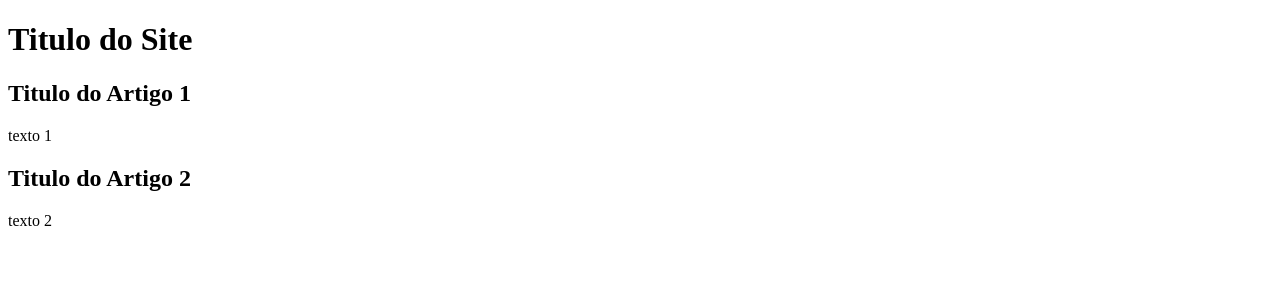
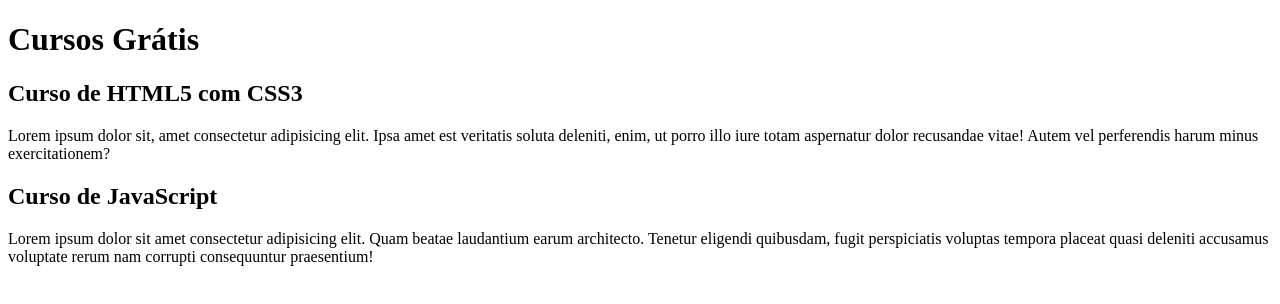
Before and after one commit to KayanOkagawa/projeto-site-github-cursoemvideo, a plain HTML site: page index.html in a window 1280 px wide. Drawn offline with Linux system fonts and the light colour scheme.

Commit message:
adicionando conteudo index

```diff
--- a/index.html
+++ b/index.html
@@ -6,15 +6,15 @@
     </head>
     <body>
         <header>
-            <h1>Titulo do Site</h1>
+            <h1>Cursos Grátis</h1>
         </header>
         <article>
-            <h2>Titulo do Artigo 1</h2>
-            <p>texto 1</p>
+            <h2>Curso de HTML5 com CSS3</h2>
+            <p>Lorem ipsum dolor sit, amet consectetur adipisicing elit. Ipsa amet est veritatis soluta deleniti, enim, ut porro illo iure totam aspernatur dolor recusandae vitae! Autem vel perferendis harum minus exercitationem?</p>
         </article>
         <article>
-            <h2>Titulo do Artigo 2</h2>
-            <p>texto 2</p>
+            <h2>Curso de JavaScript</h2>
+            <p>Lorem ipsum dolor sit amet consectetur adipisicing elit. Quam beatae laudantium earum architecto. Tenetur eligendi quibusdam, fugit perspiciatis voluptas tempora placeat quasi deleniti accusamus voluptate rerum nam corrupti consequuntur praesentium!</p>
         </article>
     </body>
 </html>
```
